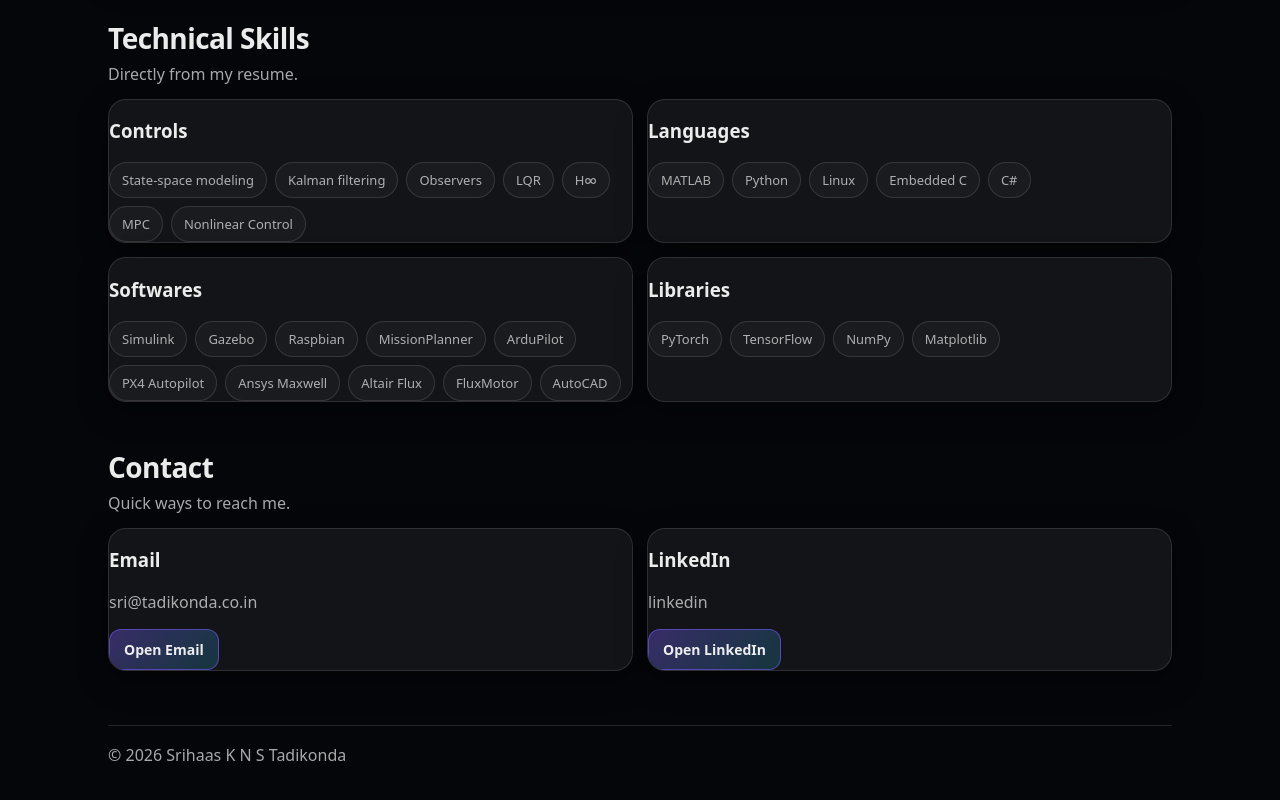
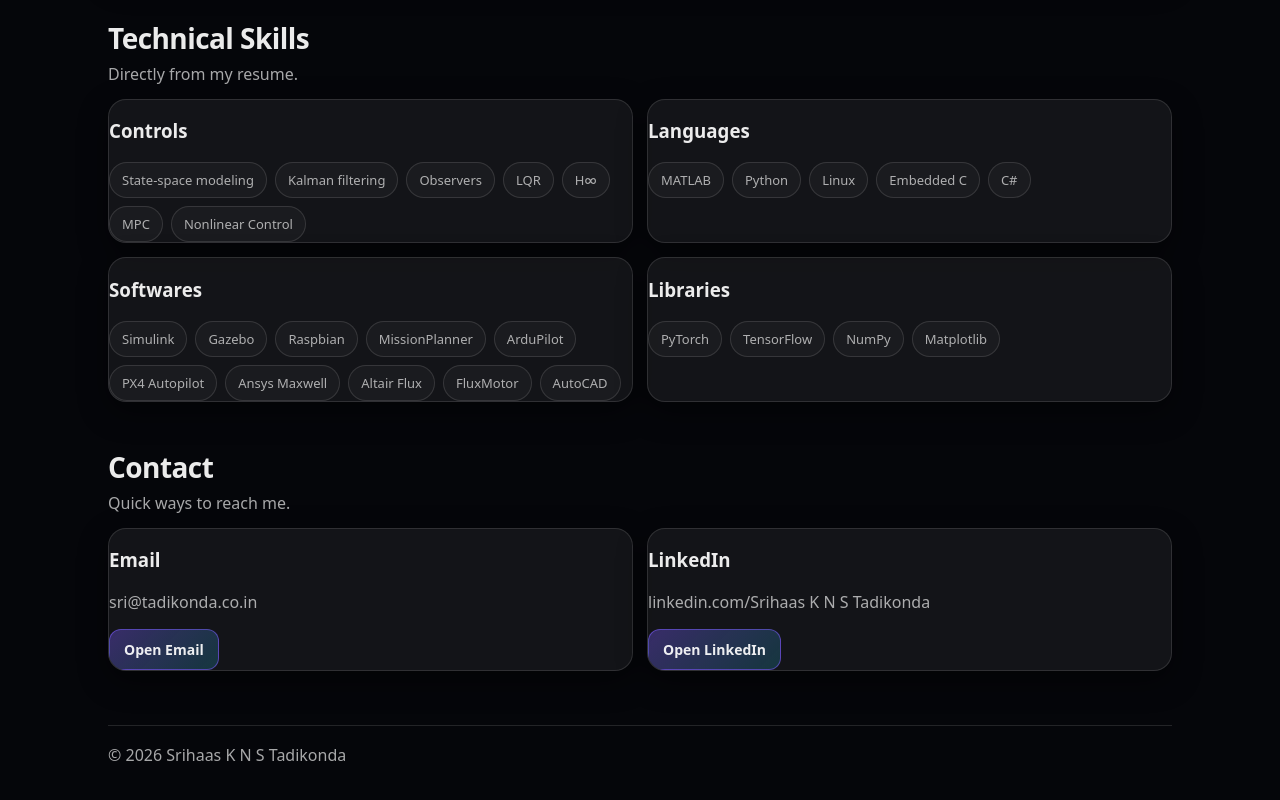
Before and after one commit to ozymandihaas/ozymandihaas, a plain HTML site: page index.html in a window 1280 px wide. Shown: the part 3634-4434 px from the top of the page. Drawn offline with Linux system fonts and the light colour scheme.

Commit message:
Update LinkedIn link description

```diff
--- a/index.html
+++ b/index.html
@@ -478,7 +478,7 @@
 
         <article class="card">
           <h3>LinkedIn</h3>
-          <p class="muted">linkedin</p>
+          <p class="muted">linkedin.com/Srihaas K N S Tadikonda</p>
           <a class="btn btn--primary" href="https://linkedin.com/in/srihaas-k-n-s-tadikonda-059836237/" target="_blank" rel="noreferrer">Open LinkedIn</a>
         </article>
       </div>
```
